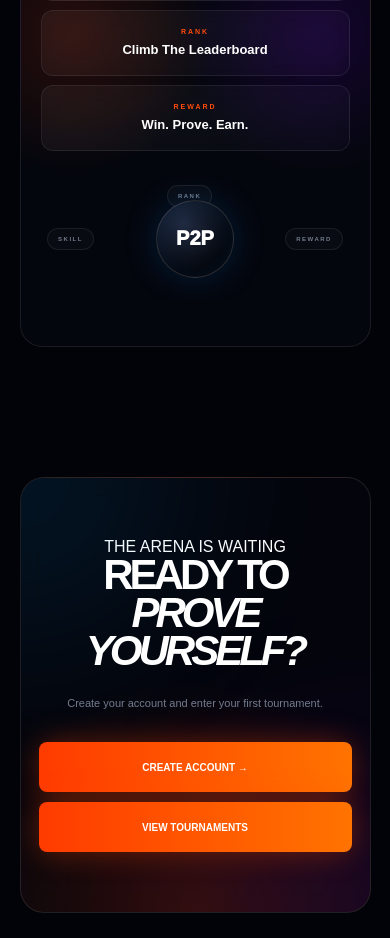
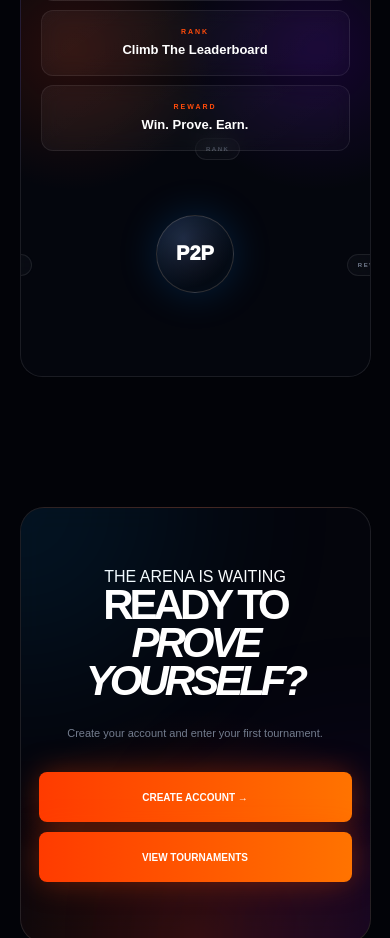
Before and after one commit to subhammayanksahu9-code/play2prove, a Next.js app: page / in a window 390 px wide. Shown: the part 5680-6618 px from the top of the page. Built offline with nearby package versions, Linux system fonts and the light colour scheme.

Commit message:
Update styles.css

```diff
--- a/app/styles.css
+++ b/app/styles.css
@@ -3365,24 +3365,26 @@ a:focus-visible {
    REWARD VISUAL
    ========================= */
 
+/* =========================
+   REWARD VISUAL — FIXED POSITION
+   ========================= */
+
 .rewardVisual {
   position: relative;
 
   width: 100%;
-  max-width: 500px;
-
-  min-height: 145px;
-
-  margin: 34px auto 0;
-
-  display: flex;
-  align-items: center;
-  justify-content: center;
-
-  gap: 18px;
-
-  overflow: hidden;
-}
+  max-width: 560px;
+  height: 190px;
+
+  margin: 40px auto 0;
+
+  overflow: visible;
+}
+
+
+/* =========================
+   CENTER P2P ORB
+   ========================= */
 
 .rewardOrb {
   position: absolute;
@@ -3390,8 +3392,8 @@ a:focus-visible {
   left: 50%;
   top: 50%;
 
-  width: 92px;
-  height: 92px;
+  width: 105px;
+  height: 105px;
 
   transform: translate(-50%, -50%);
 
@@ -3404,33 +3406,40 @@ a:focus-visible {
     radial-gradient(
       circle at 35% 30%,
       #202b42,
-      #05070d 65%
+      #05070d 68%
     );
 
-  border: 1px solid rgba(255,255,255,0.14);
-
-  color: white;
-
-  font-size: 23px;
+  border: 1px solid rgba(255,255,255,0.16);
+
+  color: #fff;
+
+  font-size: 25px;
   font-weight: 1000;
 
   box-shadow:
-    0 0 35px rgba(0,140,255,0.18),
-    inset 0 0 25px rgba(0,140,255,0.08);
-
-  z-index: 2;
-}
+    0 0 40px rgba(0,140,255,0.2),
+    inset 0 0 30px rgba(0,140,255,0.08);
+
+  z-index: 3;
+}
+
+
+/* =========================
+   ALL LABELS
+   ========================= */
 
 .rewardVisual span {
-  position: relative;
-  z-index: 1;
-
-  padding: 8px 13px;
-
-  border: 1px solid rgba(255,255,255,0.07);
+  position: absolute;
+
+  padding: 9px 15px;
+
+  border: 1px solid rgba(255,255,255,0.08);
+
   border-radius: 999px;
 
   background: rgba(255,255,255,0.025);
+
+  backdrop-filter: blur(8px);
 
   color: #737c8e;
 
@@ -3438,20 +3447,111 @@ a:focus-visible {
   font-weight: 900;
 
   letter-spacing: 1.5px;
-}
-
-.rewardVisual span:first-of-type {
-  transform: translateX(-78px);
-}
+
+  white-space: nowrap;
+
+  z-index: 2;
+}
+
+
+/* =========================
+   SKILL — LEFT
+   ========================= */
+
+.rewardVisual span:nth-of-type(1) {
+  left: 20px;
+  top: 50%;
+
+  transform: translateY(-50%);
+}
+
+
+/* =========================
+   RANK — TOP
+   ========================= */
 
 .rewardVisual span:nth-of-type(2) {
-  transform: translateY(-55px);
-}
-
-.rewardVisual span:last-of-type {
-  transform: translateX(78px);
-}
-
+  left: 50%;
+  top: 5px;
+
+  transform: translateX(-50%);
+}
+
+
+/* =========================
+   REWARD — RIGHT
+   ========================= */
+
+.rewardVisual span:nth-of-type(3) {
+  right: 20px;
+  top: 50%;
+
+  transform: translateY(-50%);
+}
+
+
+/* =========================
+   MOBILE
+   ========================= */
+
+@media (max-width: 800px) {
+
+  .rewardVisual {
+    max-width: 390px;
+    height: 170px;
+  }
+
+  .rewardOrb {
+    width: 82px;
+    height: 82px;
+
+    font-size: 20px;
+  }
+
+  .rewardVisual span {
+    padding: 7px 11px;
+    font-size: 6px;
+  }
+
+  .rewardVisual span:nth-of-type(1) {
+    left: 5px;
+  }
+
+  .rewardVisual span:nth-of-type(2) {
+    top: 5px;
+  }
+
+  .rewardVisual span:nth-of-type(3) {
+    right: 5px;
+  }
+}
+
+
+/* =========================
+   SMALL PHONE
+   ========================= */
+
+@media (max-width: 480px) {
+
+  .rewardVisual {
+    height: 155px;
+  }
+
+  .rewardOrb {
+    width: 72px;
+    height: 72px;
+
+    font-size: 18px;
+  }
+
+  .rewardVisual span:nth-of-type(1) {
+    left: 0;
+  }
+
+  .rewardVisual span:nth-of-type(3) {
+    right: 0;
+  }
+}
 
 /* =========================
    FINAL CTA BUTTON WRAPPER
```
